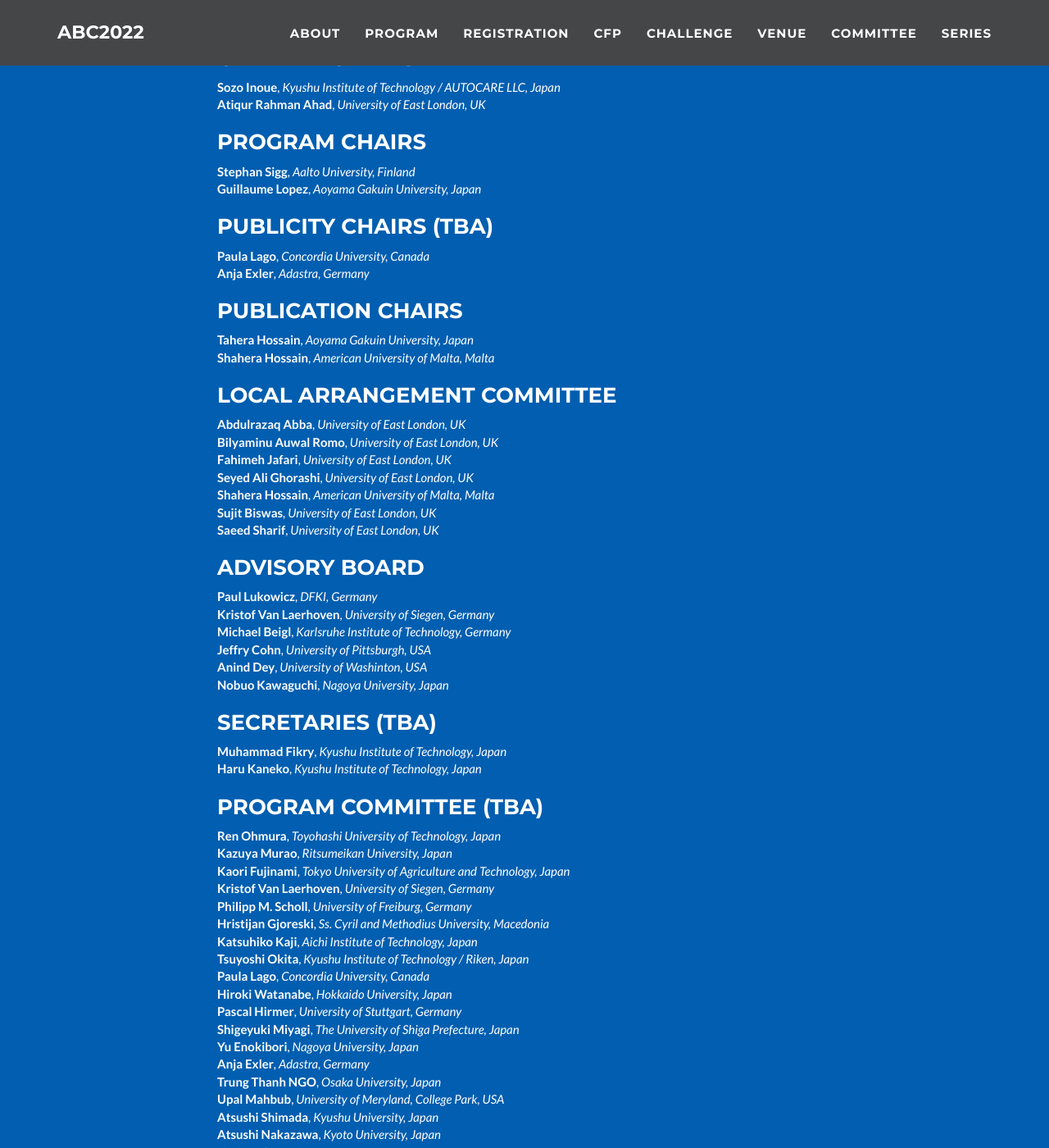
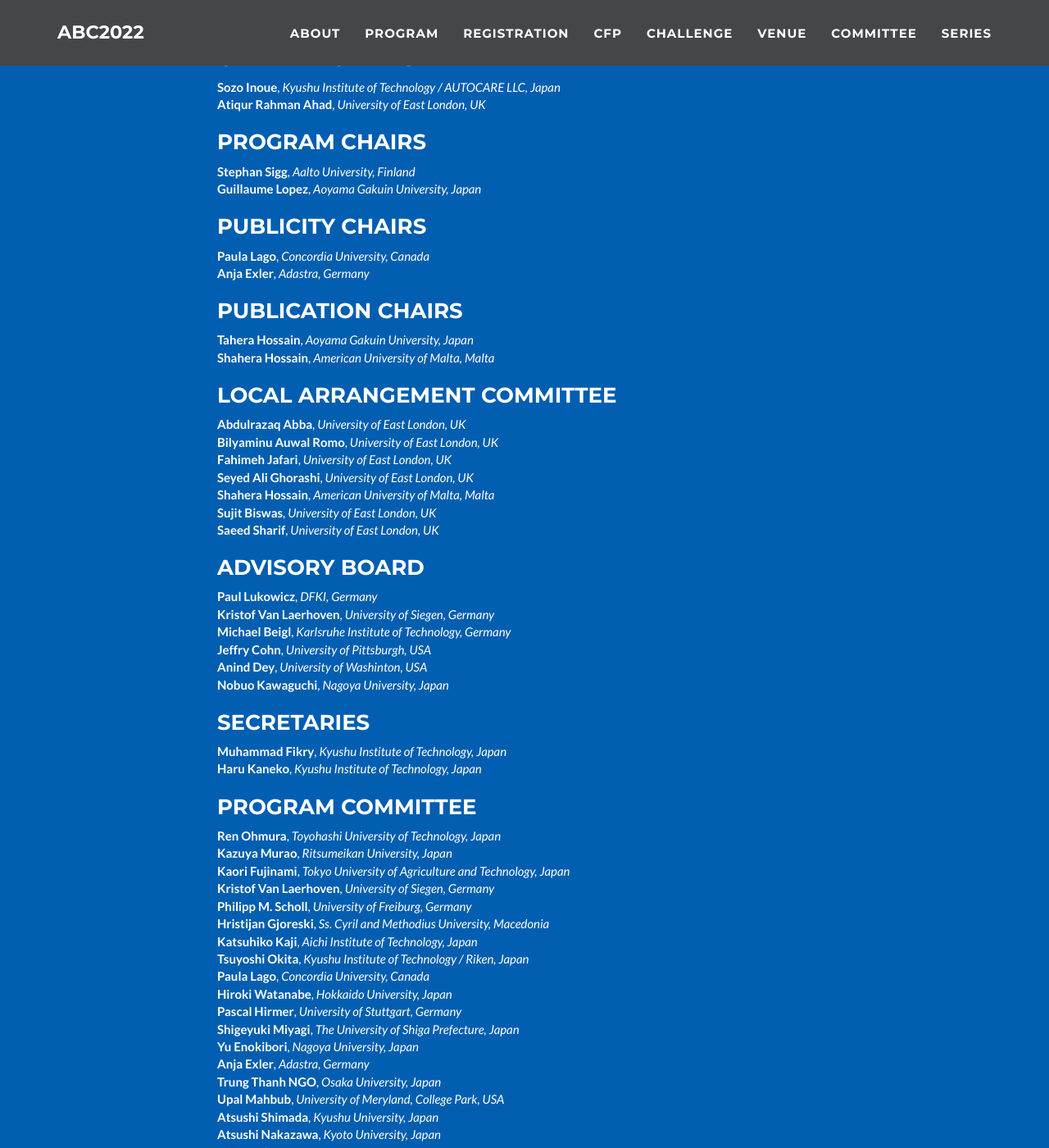
Before and after one commit to abc-research/abc-research.github.io, a Jekyll site: the page built from index.html, in a window 1280 px wide and 1400 px high, scrolled down 13339 px. Shown: the whole window at 82% size. Built offline with Jekyll 4.4.1, drawn with Linux system fonts in a browser that asks for light colours.

Commit message:
Update _config.yml

```diff
--- a/_config.yml
+++ b/_config.yml
@@ -329,7 +329,7 @@ committee:
         affil: Aalto University, Finland
       - name: Guillaume Lopez
         affil: Aoyama Gakuin University, Japan
-  - role: Publicity Chairs (TBA)
+  - role: Publicity Chairs
     member:
       - name: Paula Lago
         affil: Concordia University, Canada
@@ -379,13 +379,13 @@ committee:
         affil: University of Washinton, USA
       - name: Nobuo Kawaguchi
         affil: Nagoya University, Japan
-  - role: Secretaries (TBA)
+  - role: Secretaries
     member:
        - name: Muhammad Fikry
          affil: Kyushu Institute of Technology, Japan
        - name: Haru Kaneko
          affil: Kyushu Institute of Technology, Japan
-  - role: Program Committee (TBA)
+  - role: Program Committee
     member:
       - name: Ren Ohmura
         affil: Toyohashi University of Technology, Japan
```
